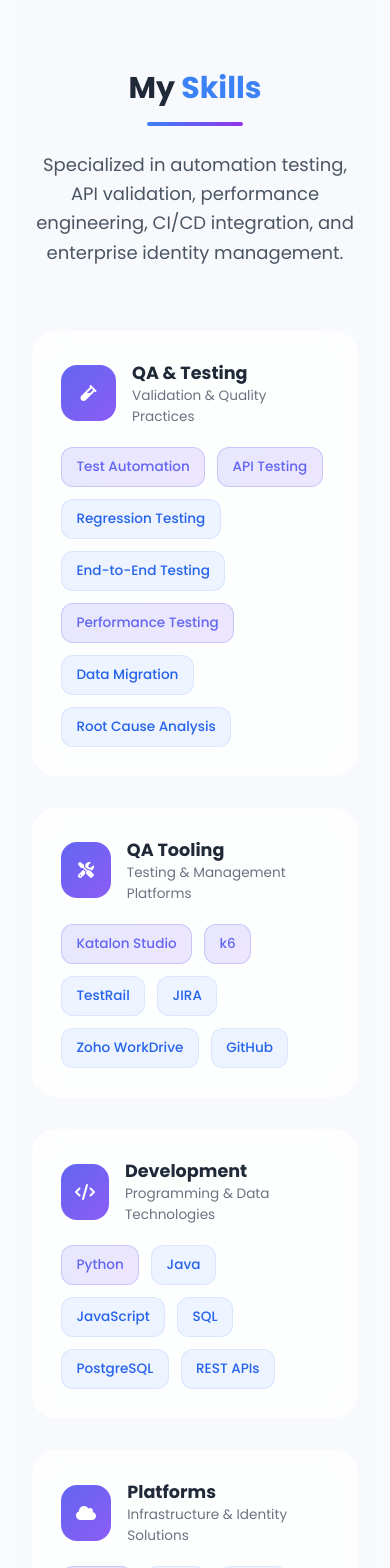
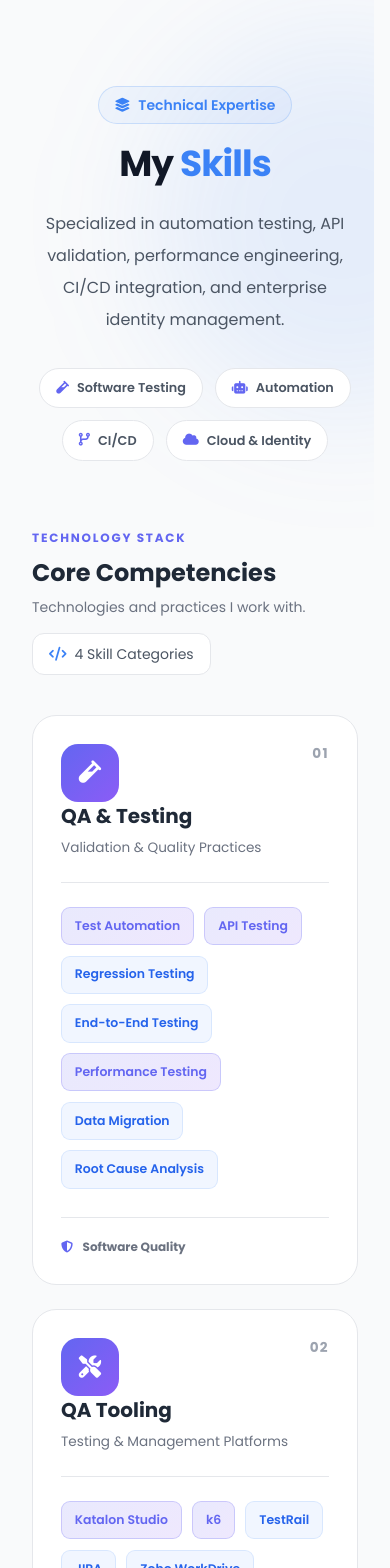
Before and after one commit to Toraaaamizu/vue-rj-portfolio, a Vue app: page / in a window 390 px wide. Shown: the part 4220-5788 px from the top of the page. Built offline with nearby package versions, Linux system fonts and the light colour scheme.

Commit message:
Update Skills.vue

```diff
--- a/src/components/Skills.vue
+++ b/src/components/Skills.vue
@@ -1,47 +1,140 @@
+
 <template>
-  <section id="skills" class="py-20 px-4 sm:px-6 lg:px-8">
-    <div class="max-w-7xl mx-auto">
+  <section
+    id="skills"
+    class="relative overflow-hidden bg-gray-50
+           px-4 py-24 dark:bg-gray-950
+           sm:px-6 lg:px-8"
+  >
+    <!-- Background Decorations -->
+    <div
+      class="pointer-events-none absolute -right-40 top-10
+             h-96 w-96 rounded-full bg-primary-light/10 blur-3xl
+             dark:bg-primary-dark/10"
+    ></div>
+
+    <div
+      class="pointer-events-none absolute -left-40 bottom-10
+             h-96 w-96 rounded-full bg-secondary-light/10 blur-3xl
+             dark:bg-secondary-dark/10"
+    ></div>
+
+    <div class="relative mx-auto max-w-7xl">
 
       <!-- Header -->
-      <div class="text-center mb-16">
-        <h2 class="text-3xl md:text-5xl font-bold mb-4">
+      <div class="mx-auto mb-16 max-w-3xl text-center">
+
+        <span
+          class="mb-5 inline-flex items-center gap-2 rounded-full
+                 border border-primary-light/20 bg-primary-light/5
+                 px-4 py-2 text-sm font-semibold
+                 text-primary-light dark:text-primary-dark"
+        >
+          <i class="fas fa-layer-group"></i>
+          Technical Expertise
+        </span>
+
+        <h2
+          class="mb-6 text-4xl font-extrabold tracking-tight
+                 text-gray-900 dark:text-white sm:text-5xl lg:text-6xl"
+        >
           My
           <span class="text-primary-light dark:text-primary-dark">
             Skills
           </span>
         </h2>
 
-        <div
-          class="w-24 h-1 mx-auto rounded-full bg-gradient-to-r from-primary-light to-secondary-light dark:from-primary-dark dark:to-secondary-dark mb-6"
-        ></div>
+        <p
+          class="mx-auto max-w-2xl text-base leading-8
+                 text-gray-600 dark:text-gray-400 sm:text-lg"
+        >
+          Specialized in automation testing, API validation,
+          performance engineering, CI/CD integration, and
+          enterprise identity management.
+        </p>
 
-        <p
-          class="text-lg text-gray-600 dark:text-gray-400 max-w-3xl mx-auto leading-relaxed"
-        >
-          Specialized in automation testing, API validation, performance
-          engineering, CI/CD integration, and enterprise identity management.
+        <!-- Highlights -->
+        <div class="mt-8 flex flex-wrap justify-center gap-3">
+          <span class="highlight-tag">
+            <i class="fas fa-vial"></i>
+            Software Testing
+          </span>
+
+          <span class="highlight-tag">
+            <i class="fas fa-robot"></i>
+            Automation
+          </span>
+
+          <span class="highlight-tag">
+            <i class="fas fa-code-branch"></i>
+            CI/CD
+          </span>
+
+          <span class="highlight-tag">
+            <i class="fas fa-cloud"></i>
+            Cloud & Identity
+          </span>
+        </div>
+      </div>
+
+      <!-- Skills Overview -->
+      <div class="mb-10 flex flex-wrap items-end justify-between gap-4">
+
+        <div>
+          <span class="section-eyebrow">
+            TECHNOLOGY STACK
+          </span>
+
+          <h3 class="mt-2 text-2xl font-bold sm:text-3xl">
+            Core Competencies
+          </h3>
+
+          <p class="mt-2 text-sm text-gray-500 dark:text-gray-400">
+            Technologies and practices I work with.
           </p>
         </div>
 
+        <div
+          class="flex items-center gap-2 rounded-xl
+                 border border-gray-200 bg-white px-4 py-2.5
+                 text-sm text-gray-600 dark:border-gray-800
+                 dark:bg-gray-900 dark:text-gray-300"
+        >
+          <i class="fas fa-code text-primary-light dark:text-primary-dark"></i>
+          4 Skill Categories
+        </div>
+      </div>
+
       <!-- Skills Grid -->
-      <div class="grid grid-cols-1 md:grid-cols-2 xl:grid-cols-4 gap-8">
+      <div class="grid grid-cols-1 gap-6 md:grid-cols-2 xl:grid-cols-4">
 
-        <!-- QA -->
-        <div class="skill-card">
-          <div class="skill-header">
-            <div class="icon-wrapper">
+        <!-- QA & Testing -->
+        <article class="skill-card group">
+
+          <div class="skill-top-line"></div>
+
+          <div class="flex items-start justify-between">
+            <div class="skill-icon">
               <i class="fas fa-vial"></i>
             </div>
 
-            <div>
-              <h3>QA & Testing</h3>
+            <span class="category-number">01</span>
+          </div>
+
+          <div class="mb-6">
+            <h3 class="mb-2 text-xl font-bold">
+              QA &amp; Testing
+            </h3>
+
             <p class="skill-subtitle">
-                Validation & Quality Practices
+              Validation &amp; Quality Practices
             </p>
           </div>
-          </div>
+
+          <div class="skill-divider"></div>
 
           <div class="skill-tags">
+
             <span class="skill-badge primary-skill">
               Test Automation
             </span>
@@ -69,25 +162,42 @@
             <span class="skill-badge secondary-skill">
               Root Cause Analysis
             </span>
-          </div>
+
           </div>
 
-        <!-- Tools -->
-        <div class="skill-card">
-          <div class="skill-header">
-            <div class="icon-wrapper">
+          <div class="skill-card-footer">
+            <i class="fas fa-shield-alt"></i>
+            Software Quality
+          </div>
+        </article>
+
+        <!-- QA Tooling -->
+        <article class="skill-card group">
+
+          <div class="skill-top-line"></div>
+
+          <div class="flex items-start justify-between">
+            <div class="skill-icon">
               <i class="fas fa-tools"></i>
             </div>
 
-            <div>
-              <h3>QA Tooling</h3>
+            <span class="category-number">02</span>
+          </div>
+
+          <div class="mb-6">
+            <h3 class="mb-2 text-xl font-bold">
+              QA Tooling
+            </h3>
+
             <p class="skill-subtitle">
-                Testing & Management Platforms
+              Testing &amp; Management Platforms
             </p>
           </div>
-          </div>
+
+          <div class="skill-divider"></div>
 
           <div class="skill-tags">
+
             <span class="skill-badge primary-skill">
               Katalon Studio
             </span>
@@ -111,25 +221,42 @@
             <span class="skill-badge secondary-skill">
               GitHub
             </span>
-          </div>
+
           </div>
 
+          <div class="skill-card-footer">
+            <i class="fas fa-toolbox"></i>
+            Testing Ecosystem
+          </div>
+        </article>
+
         <!-- Development -->
-        <div class="skill-card">
-          <div class="skill-header">
-            <div class="icon-wrapper">
+        <article class="skill-card group">
+
+          <div class="skill-top-line"></div>
+
+          <div class="flex items-start justify-between">
+            <div class="skill-icon">
               <i class="fas fa-code"></i>
             </div>
 
-            <div>
-              <h3>Development</h3>
+            <span class="category-number">03</span>
+          </div>
+
+          <div class="mb-6">
+            <h3 class="mb-2 text-xl font-bold">
+              Development
+            </h3>
+
             <p class="skill-subtitle">
-                Programming & Data Technologies
+              Programming &amp; Data Technologies
             </p>
           </div>
-          </div>
+
+          <div class="skill-divider"></div>
 
           <div class="skill-tags">
+
             <span class="skill-badge primary-skill">
               Python
             </span>
@@ -153,23 +280,39 @@
             <span class="skill-badge secondary-skill">
               REST APIs
             </span>
-          </div>
+
           </div>
 
+          <div class="skill-card-footer">
+            <i class="fas fa-terminal"></i>
+            Programming &amp; Data
+          </div>
+        </article>
+
         <!-- Platforms -->
-        <div class="skill-card">
-          <div class="skill-header">
-            <div class="icon-wrapper">
+        <article class="skill-card group">
+
+          <div class="skill-top-line"></div>
+
+          <div class="flex items-start justify-between">
+            <div class="skill-icon">
               <i class="fas fa-cloud"></i>
             </div>
 
-            <div>
-              <h3>Platforms</h3>
+            <span class="category-number">04</span>
+          </div>
+
+          <div class="mb-6">
+            <h3 class="mb-2 text-xl font-bold">
+              Platforms
+            </h3>
+
             <p class="skill-subtitle">
-                Infrastructure & Identity Solutions
+              Infrastructure &amp; Identity Solutions
             </p>
           </div>
-          </div>
+
+          <div class="skill-divider"></div>
 
           <div class="skill-tags">
 
@@ -202,8 +345,64 @@
             </span>
 
           </div>
+
+          <div class="skill-card-footer">
+            <i class="fas fa-server"></i>
+            Enterprise Technology
+          </div>
+        </article>
+
       </div>
 
+      <!-- Bottom Technology Summary -->
+      <div
+        class="relative mt-16 overflow-hidden rounded-3xl
+               border border-gray-200 bg-white p-8
+               shadow-sm dark:border-gray-800
+               dark:bg-gray-900 sm:p-10"
+      >
+
+        <div
+          class="pointer-events-none absolute -right-20 -top-20
+                 h-64 w-64 rounded-full bg-primary-light/10 blur-3xl
+                 dark:bg-primary-dark/10"
+        ></div>
+
+        <div
+          class="relative flex flex-col items-start
+                 justify-between gap-8 lg:flex-row lg:items-center"
+        >
+
+          <div class="max-w-xl">
+            <span class="section-eyebrow">
+              MY ENGINEERING MINDSET
+            </span>
+
+            <h3 class="mb-3 mt-2 text-2xl font-bold sm:text-3xl">
+              Quality through
+              <span class="text-primary-light dark:text-primary-dark">
+                continuous improvement.
+              </span>
+            </h3>
+
+            <p class="leading-7 text-gray-600 dark:text-gray-400">
+              Combining automation, technical problem-solving,
+              performance analysis, and modern engineering practices
+              to help teams deliver reliable software.
+            </p>
+          </div>
+
+          <div
+            class="flex h-20 w-20 shrink-0 items-center
+                   justify-center rounded-2xl
+                   bg-primary-light/10 text-4xl
+                   text-primary-light dark:bg-primary-dark/10
+                   dark:text-primary-dark"
+          >
+            <i class="fas fa-brain"></i>
+          </div>
+
+        </div>
       </div>
 
     </div>
@@ -218,33 +417,89 @@ export default {
 
 <style scoped>
 
-/* Main Card */
+/* Section Labels */
+.section-eyebrow {
+  display: inline-block;
+  color: #6366f1;
+  font-size: 0.75rem;
+  font-weight: 800;
+  letter-spacing: 0.15em;
+}
+
+.dark .section-eyebrow {
+  color: #a5b4fc;
+}
+
+/* Highlight Tags */
+.highlight-tag {
+  display: inline-flex;
+  align-items: center;
+  gap: 0.5rem;
+
+  padding: 0.6rem 1rem;
+
+  border: 1px solid #e5e7eb;
+  border-radius: 9999px;
+
+  background: white;
+  color: #4b5563;
+
+  font-size: 0.8rem;
+  font-weight: 600;
+
+  transition: all 0.3s ease;
+}
+
+.dark .highlight-tag {
+  background: #111827;
+  border-color: #374151;
+  color: #d1d5db;
+}
+
+.highlight-tag i {
+  color: #6366f1;
+}
+
+.highlight-tag:hover {
+  transform: translateY(-3px);
+  border-color: #6366f1;
+}
+
+/* Main Skill Card */
 .skill-card {
   position: relative;
   overflow: hidden;
 
+  display: flex;
+  flex-direction: column;
+
   padding: 1.75rem;
   border-radius: 1.5rem;
 
-  background: rgba(255,255,255,0.75);
-  backdrop-filter: blur(16px);
-
-  border: 1px solid rgba(255,255,255,0.3);
+  background: white;
+  border: 1px solid #e5e7eb;
 
   transition:
     transform 0.35s ease,
-    box-shadow 0.35s ease;
+    box-shadow 0.35s ease,
+    border-color 0.35s ease;
 }
 
 .dark .skill-card {
-  background: rgba(31,41,55,0.7);
-  border-color: rgba(255,255,255,0.08);
+  background: #111827;
+  border-color: #374151;
 }
 
-/* Top Gradient Line */
-.skill-card::before {
-  content: "";
+.skill-card:hover {
+  transform: translateY(-8px);
+  border-color: #818cf8;
 
+  box-shadow:
+    0 20px 45px rgba(99, 102, 241, 0.12);
+}
+
+/* Top Gradient */
+.skill-top-line {
   position: absolute;
   top: 0;
   left: 0;
@@ -252,8 +507,7 @@ export default {
   width: 100%;
   height: 4px;
 
-  background:
-    linear-gradient(
+  background: linear-gradient(
     90deg,
     #6366f1,
     #8b5cf6,
@@ -261,57 +515,51 @@ export default {
   );
 
   opacity: 0;
-
-  transition: opacity .3s ease;
+  transition: opacity 0.3s ease;
 }
 
-/* Glow Overlay */
-.skill-card::after {
-  content: "";
-
-  position: absolute;
-  inset: 0;
-
-  background:
-    radial-gradient(
-      circle at top right,
-      rgba(99,102,241,.10),
-      transparent 60%
-    );
-
-  opacity: 0;
-
-  transition: opacity .3s ease;
-
-  pointer-events: none;
-}
-
-.skill-card:hover {
-  transform: translateY(-10px);
-
-  box-shadow:
-    0 20px 40px rgba(0,0,0,.12);
-}
-
-.skill-card:hover::before,
-.skill-card:hover::after {
+.skill-card:hover .skill-top-line {
   opacity: 1;
 }
 
-/* Header */
-.skill-header {
+/* Skill Icon */
+.skill-icon {
   display: flex;
   align-items: center;
-  margin-bottom: 1.25rem;
+  justify-content: center;
+
+  width: 58px;
+  height: 58px;
+
+  border-radius: 17px;
+
+  background: linear-gradient(
+    135deg,
+    #6366f1,
+    #8b5cf6
+  );
+
+  color: white;
+  font-size: 1.4rem;
+
+  transition: transform 0.3s ease;
 }
 
-.skill-header h3 {
-  font-size: 1.1rem;
-  font-weight: 700;
+.skill-card:hover .skill-icon {
+  transform: rotate(7deg) scale(1.08);
 }
 
+/* Category Number */
+.category-number {
+  font-size: 0.85rem;
+  font-weight: 800;
+  color: #9ca3af;
+  letter-spacing: 0.1em;
+}
+
+/* Subtitle */
 .skill-subtitle {
-  font-size: .85rem;
+  font-size: 0.85rem;
   color: #6b7280;
 }
 
@@ -319,74 +567,59 @@ export default {
   color: #9ca3af;
 }
 
-/* Icon */
-.icon-wrapper {
-  width: 56px;
-  height: 56px;
-
-  display: flex;
-  align-items: center;
-  justify-content: center;
-
-  margin-right: 1rem;
-
-  border-radius: 1rem;
-
-  background:
-    linear-gradient(
-      135deg,
-      #6366f1,
-      #8b5cf6
-    );
-
-  color: white;
-
-  transition: transform .3s ease;
+/* Divider */
+.skill-divider {
+  height: 1px;
+  margin-bottom: 1.5rem;
+  background: #e5e7eb;
 }
 
-.skill-card:hover .icon-wrapper {
-  transform: rotate(8deg) scale(1.08);
+.dark .skill-divider {
+  background: #374151;
 }
 
-/* Skill Group */
+/* Skill Tags */
 .skill-tags {
   display: flex;
   flex-wrap: wrap;
-  gap: .75rem;
+  align-content: flex-start;
+  gap: 0.65rem;
+
+  flex-grow: 1;
 }
 
-/* Common Badge */
 .skill-badge {
-  padding: .55rem .9rem;
+  display: inline-flex;
+  align-items: center;
 
-  border-radius: 12px;
+  padding: 0.55rem 0.8rem;
 
-  font-size: .85rem;
-  font-weight: 500;
+  border-radius: 9px;
+
+  font-size: 0.78rem;
+  font-weight: 600;
 
   transition:
-    transform .25s ease,
-    box-shadow .25s ease;
+    transform 0.25s ease,
+    box-shadow 0.25s ease;
 }
 
 .skill-badge:hover {
   transform: translateY(-3px);
 
   box-shadow:
-    0 8px 20px rgba(0,0,0,.12);
+    0 8px 18px rgba(0, 0, 0, 0.08);
 }
 
 /* Primary Skills */
 .primary-skill {
-  background:
-    linear-gradient(
+  background: linear-gradient(
     135deg,
-      rgba(99,102,241,.15),
-      rgba(139,92,246,.15)
+    rgba(99, 102, 241, 0.14),
+    rgba(139, 92, 246, 0.14)
   );
 
-  border: 1px solid rgba(99,102,241,.25);
-
+  border: 1px solid rgba(99, 102, 241, 0.25);
   color: #6366f1;
 }
 
@@ -396,15 +629,57 @@ export default {
 
 /* Supporting Skills */
 .secondary-skill {
-  background: rgba(59,130,246,.08);
+  background: rgba(59, 130, 246, 0.07);
 
-  border: 1px solid rgba(59,130,246,.12);
-
-  color: rgb(37,99,235);
+  border: 1px solid rgba(59, 130, 246, 0.13);
+  color: #2563eb;
 }
 
 .dark .secondary-skill {
-  color: rgb(147,197,253);
+  color: #93c5fd;
+}
+
+/* Card Footer */
+.skill-card-footer {
+  display: flex;
+  align-items: center;
+  gap: 0.6rem;
+
+  margin-top: 1.75rem;
+  padding-top: 1.25rem;
+
+  border-top: 1px solid #e5e7eb;
+
+  font-size: 0.75rem;
+  font-weight: 700;
+  color: #6b7280;
+}
+
+.dark .skill-card-footer {
+  border-color: #374151;
+  color: #9ca3af;
+}
+
+.skill-card-footer i {
+  color: #6366f1;
+}
+
+/* Reduced Motion */
+@media (prefers-reduced-motion: reduce) {
+  .skill-card,
+  .skill-icon,
+  .skill-badge,
+  .highlight-tag,
+  .skill-top-line {
+    transition: none !important;
+  }
+
+  .skill-card:hover,
+  .skill-icon:hover,
+  .skill-badge:hover,
+  .highlight-tag:hover {
+    transform: none;
+  }
 }
 
 </style>
```
Lines whose indentation alone changed are shown as unchanged.
